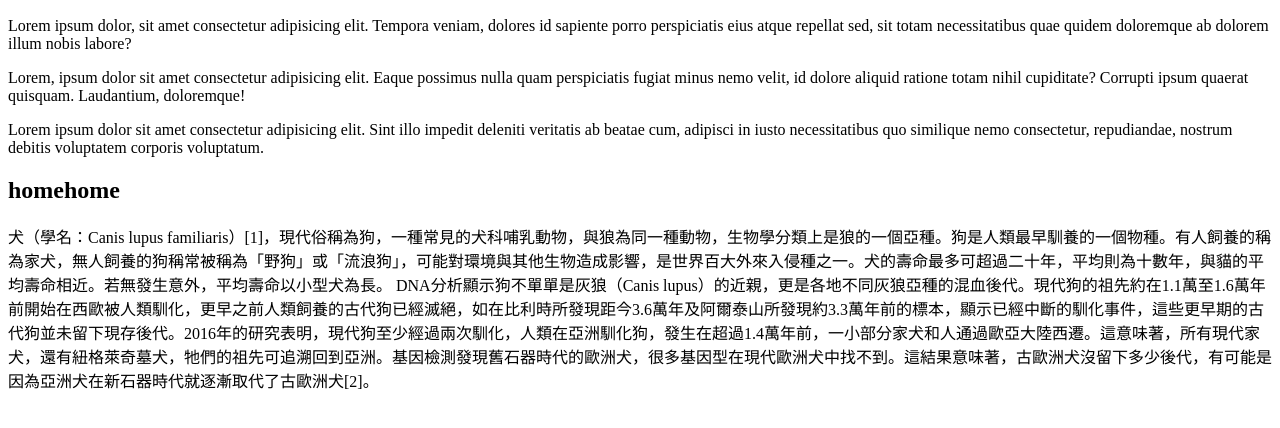
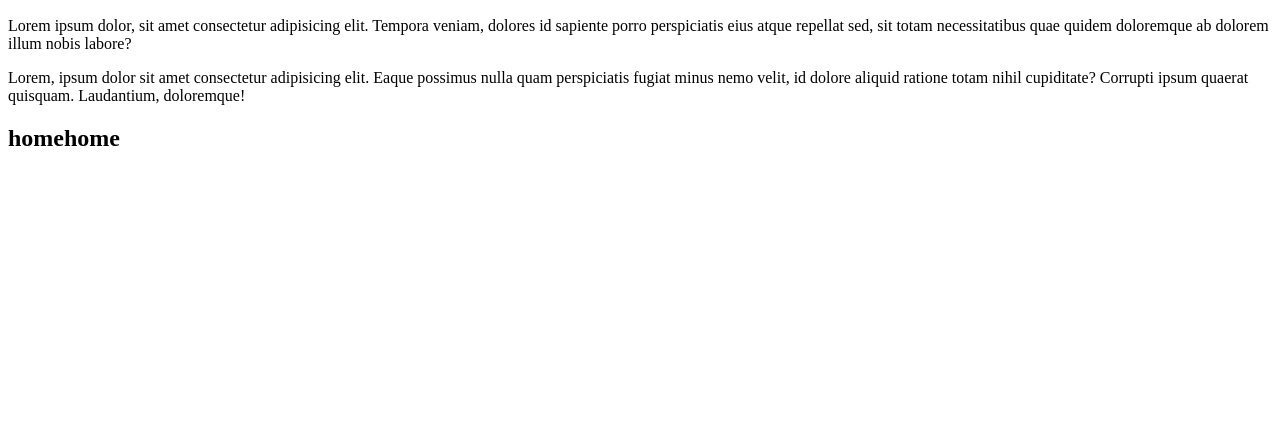
Before and after one commit to ron7686/demo-0808, a plain HTML site: page index.html in a window 1280 px wide. Shown: the part 110-538 px from the top of the page. Drawn offline with Linux system fonts and the light colour scheme.

Commit message:
demo-conflict

```diff
--- a/index.html
+++ b/index.html
@@ -12,20 +12,11 @@
 
 <p>Lorem, ipsum dolor sit amet consectetur adipisicing elit. Eaque possimus nulla quam perspiciatis fugiat minus nemo velit, id dolore aliquid ratione totam nihil cupiditate? Corrupti ipsum quaerat quisquam. Laudantium, doloremque!</p>
 
-<p>
-    Lorem ipsum dolor sit amet consectetur adipisicing elit. Sint illo impedit deleniti veritatis ab beatae cum, adipisci in iusto necessitatibus quo similique nemo consectetur, repudiandae, nostrum debitis voluptatem corporis voluptatum.
-</p>
+
 
 
         <h2>homehome</h2>
-    <p>
-        犬（學名：Canis lupus familiaris）[1]，現代俗稱為狗，一種常見的犬科哺乳動物，與狼為同一種動物，生物學分類上是狼的一個亞種。狗是人類最早馴養的一個物種。有人飼養的稱為家犬，無人飼養的狗稱常被稱為「野狗」或「流浪狗」，可能對環境與其他生物造成影響，是世界百大外來入侵種之一。犬的壽命最多可超過二十年，平均則為十數年，與貓的平均壽命相近。若無發生意外，平均壽命以小型犬為長。
 
-DNA分析顯示狗不單單是灰狼（Canis lupus）的近親，更是各地不同灰狼亞種的混血後代。現代狗的祖先約在1.1萬至1.6萬年前開始在西歐被人類馴化，更早之前人類飼養的古代狗已經滅絕，如在比利時所發現距今3.6萬年及阿爾泰山所發現約3.3萬年前的標本，顯示已經中斷的馴化事件，這些更早期的古代狗並未留下現存後代。2016年的研究表明，現代狗至少經過兩次馴化，人類在亞洲馴化狗，發生在超過1.4萬年前，一小部分家犬和人通過歐亞大陸西遷。這意味著，所有現代家犬，還有紐格萊奇墓犬，牠們的祖先可追溯回到亞洲。基因檢測發現舊石器時代的歐洲犬，很多基因型在現代歐洲犬中找不到。這結果意味著，古歐洲犬沒留下多少後代，有可能是因為亞洲犬在新石器時代就逐漸取代了古歐洲犬[2]。
-
-
-
-    </p>
 
 </body>
 </html>
```
